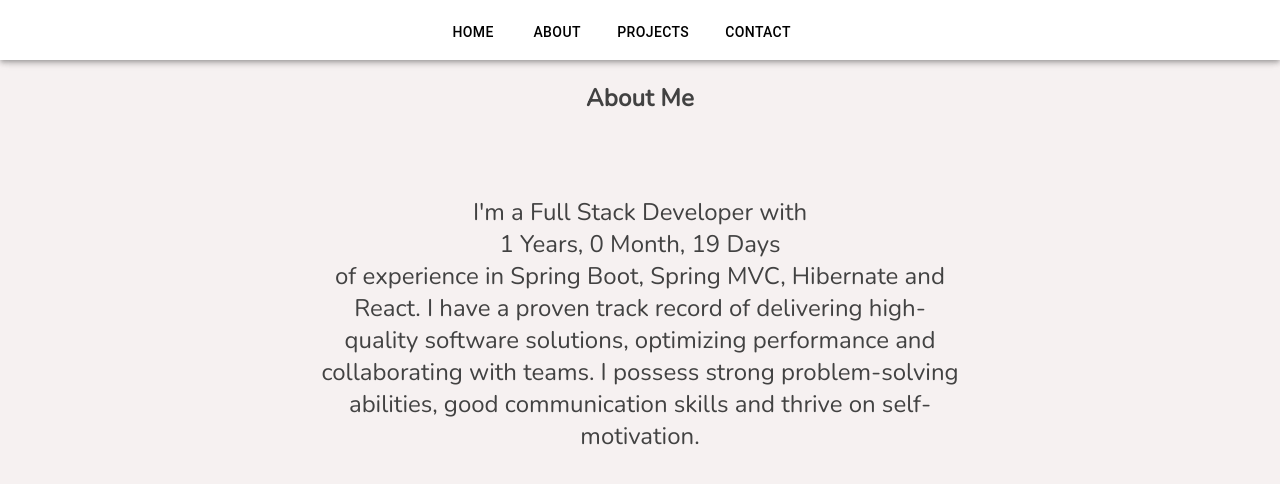
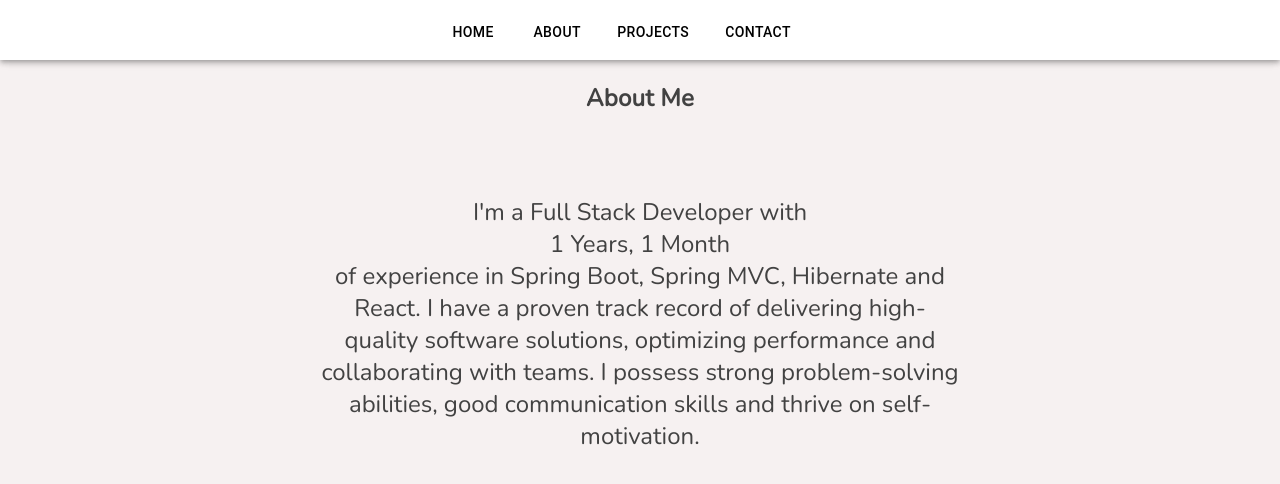
Before and after one commit to kranthivr/portfolio, a React (Vite) app: page /portfolio/about in a window 1280 px wide. Shown: the top 484 px of the page. Built offline with nearby package versions, Linux system fonts and the light colour scheme.

Commit message:
Update About.jsx

```diff
--- a/src/components/About.jsx
+++ b/src/components/About.jsx
@@ -27,15 +27,16 @@ function About() {
     }, 0);
 
     const years = Math.floor(xpTime / (1000 * 60 * 60 * 24 * 365.25));
-    let months = Math.floor(xpTime / (1000 * 60 * 60 * 24 * 30.4375)) % 12;
-    let days = Math.floor(Math.floor(xpTime / (1000 * 60 * 60 * 24)) % 30.4375);
-    let hours = Math.floor(Math.floor(xpTime / (1000 * 60 * 60)) % 24);
-    let minutes = Math.floor(Math.floor(xpTime / (1000 * 60)) % 60);
-    let seconds = Math.floor(Math.floor(xpTime / 1000) % 60);
+    let months = Math.ceil(xpTime / (1000 * 60 * 60 * 24 * 30.4375)) % 12;
+    //let days = Math.floor(Math.floor(xpTime / (1000 * 60 * 60 * 24)) % 30.4375);
+    //let hours = Math.floor(Math.floor(xpTime / (1000 * 60 * 60)) % 24);
+    //let minutes = Math.floor(Math.floor(xpTime / (1000 * 60)) % 60);
+    //let seconds = Math.floor(Math.floor(xpTime / 1000) % 60);
 
     let monthsText = `${months.toString()} ${months > 1 ? "Months" : "Month"}`;
-    let daysText = `${days.toString()} ${days > 1 ? "Days" : "Day"}`;
-    return `${years} Years, ${monthsText}, ${daysText}`;
+    //let daysText = `${days.toString()} ${days > 1 ? "Days" : "Day"}`;
+
+    return `${years} Years, ${monthsText}`;
   }
 
   return (
```
